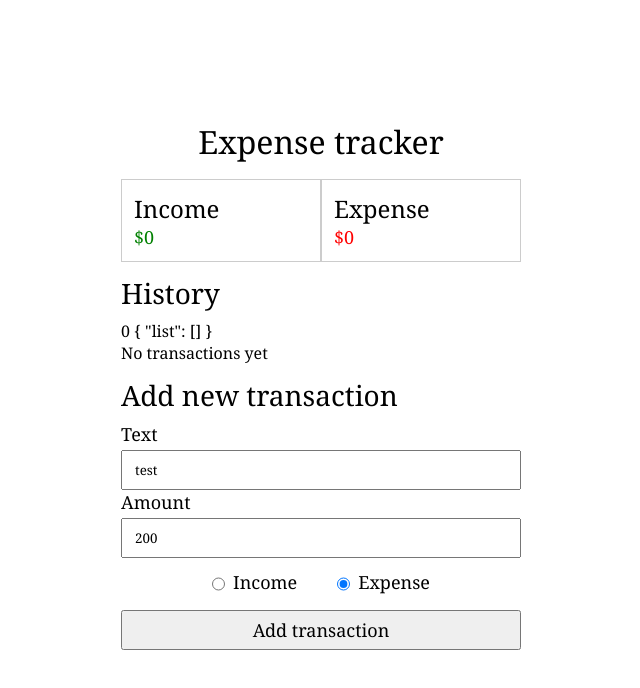
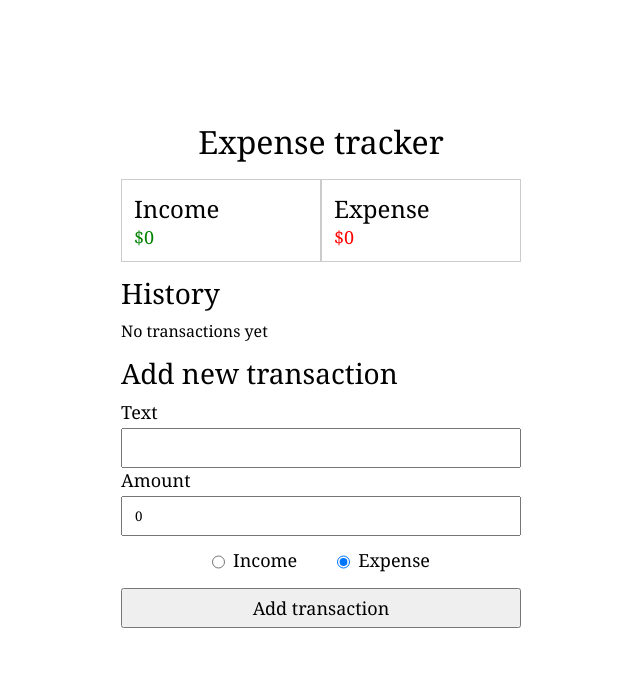
Before and after one commit to akh-ild/vue3-expence-tracker, a Vue app: page / in a window 1280 px wide. Shown: the top 688 px of the page, without its empty margins (319-959 px from the left). Built offline with nearby package versions, Linux system fonts and the light colour scheme.

Commit message:
useTransaction fix

```diff
--- a/src/components/History.vue
+++ b/src/components/History.vue
@@ -2,14 +2,12 @@
 import HistoryItem from './HistoryItem.vue';
 import { useTransaction } from '@/js/useTransaction';
 
-const { transactions, count } = useTransaction();
+const { transactions } = useTransaction();
 </script>
 
 <template>
   <div class="history">
     <div class="title">History</div>
-    {{ count }}
-    {{ transactions }}
     <div v-if="transactions.list.length" class="list">
       <HistoryItem
         v-for="item in transactions.list"
--- a/src/js/useTransaction.js
+++ b/src/js/useTransaction.js
@@ -1,29 +1,26 @@
 import { onMounted, ref } from 'vue';
 
+const transactionName = ref('');
+const transactionAmount = ref(0);
+const transactionType = ref('expense');
+
+const transactions = ref({
+  list: [],
+});
+
 export const useTransaction = () => {
-  const transactionName = ref('test');
-  const transactionAmount = ref(200);
-  const transactionType = ref('expense');
-
-  const transactions = ref({
-    list: [],
-  });
-  const count = ref(0);
-
   onMounted(() => {
-    transactions.value.list = JSON.parse(localStorage.getItem("transactions")) || [];
+    // transactions.value.list = JSON.parse(localStorage.getItem("transactions")) || [];
   });
 
   function pushTransaction() {
-    count.value++;
     if (transactionName.value === '' || transactionAmount.value === 0) {
       return;
     }
-    console.log('here');
     transactions.value.list.push(
       {
         title: transactionName.value,
-        num: transactionAmount.value,
+        num: parseInt(transactionAmount.value),
         type: transactionType.value,
       }
     );
@@ -36,7 +33,6 @@ export const useTransaction = () => {
   function resetFields() {
     transactionName.value = '';
     transactionAmount.value = 0;
-    transactionType.value = 'expense';
   };
 
   return {
@@ -45,6 +41,5 @@ export const useTransaction = () => {
     transactionType,
     transactions,
     pushTransaction,
-    count,
   };
 }
```
